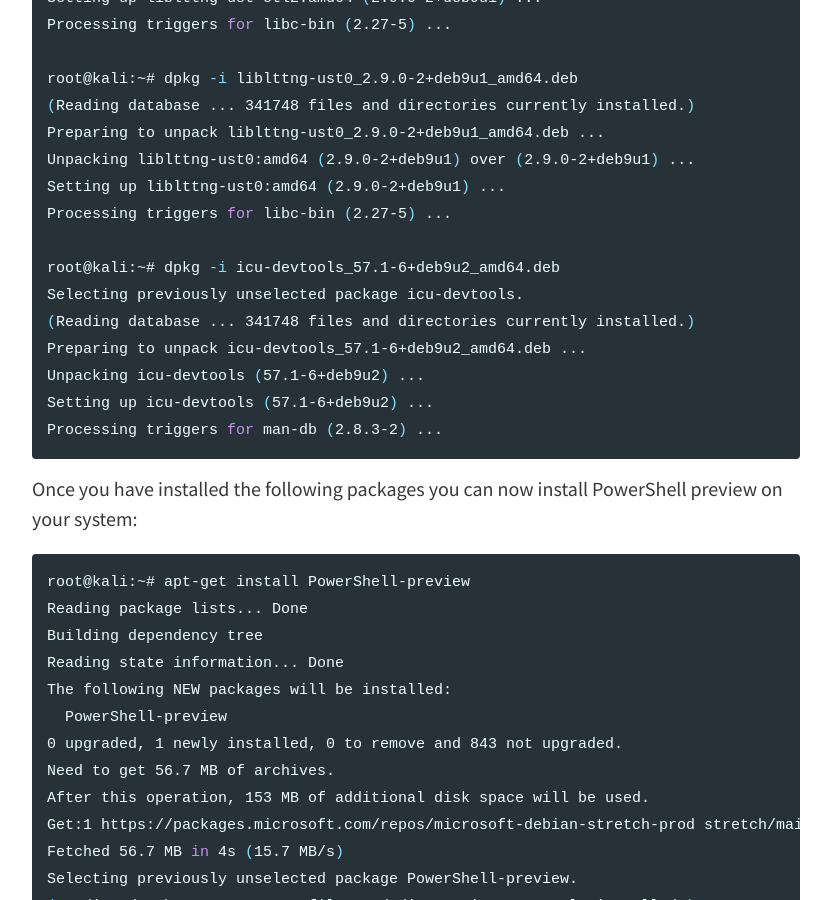
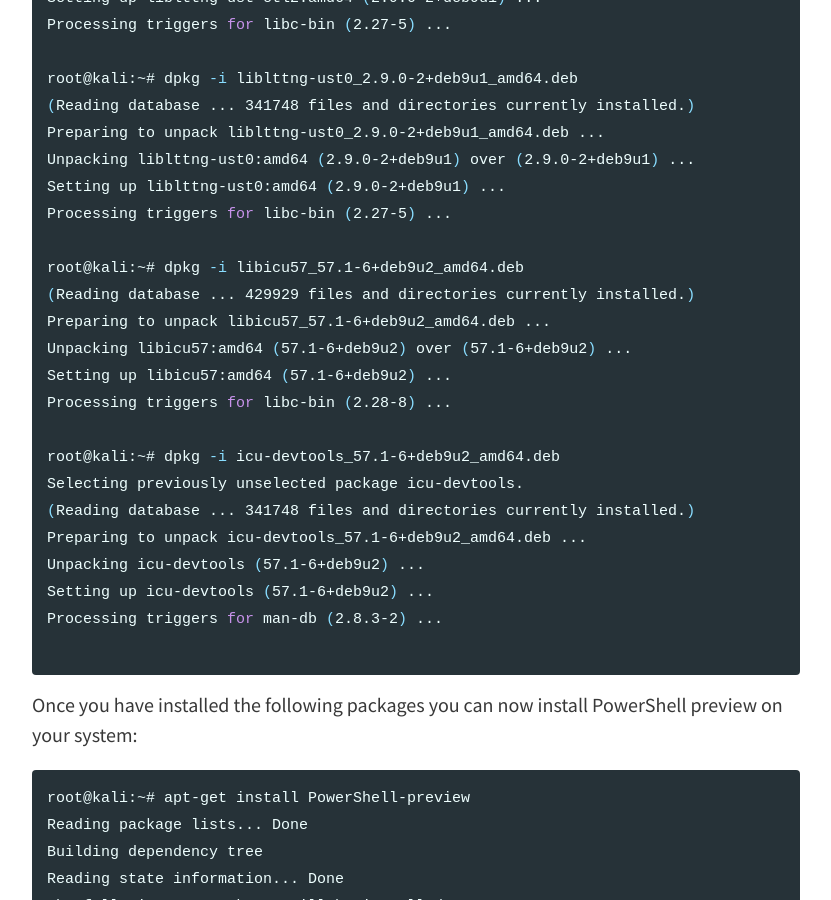
Before and after one commit to NetSec-Focus/netsec-focus.github.io, a Jekyll site: the page built from _posts/2018-09-25-Installing_Powershell_and_Powershell_Preview_on_Kali_Linux_2018-3.markdown, in a window 1280 px wide and 900 px high, scrolled down 4022 px. Shown: the whole window, without its empty margins (224-1055 px from the left). Built offline with Jekyll 4.4.1, drawn with Linux system fonts in a browser that asks for light colours.

Commit message:
re-sync (#10)
* Create 2018-09-25-Installing_Powershell_and_Powershell_Preview_on_Kali_Linux_2018.3

* moving TJnull's post to live (#8)

* Typos

minor grammar

* Moved OSCP post to _posts

* Update 2018-09-25-Installing_Powershell_and_Powershell_Preview_on_Kali_Linux_2018-3.markdown

* Update 2018-09-25-Installing_Powershell_and_Powershell_Preview_on_Kali_Linux_2018-3.markdown

* Delete 2018-09-25-Installing_Powershell_and_Powershell_Preview_on_Kali_Linux_2018.3

````diff
--- a/_posts/2018-09-25-Installing_Powershell_and_Powershell_Preview_on_Kali_Linux_2018-3.markdown
+++ b/_posts/2018-09-25-Installing_Powershell_and_Powershell_Preview_on_Kali_Linux_2018-3.markdown
@@ -143,6 +143,13 @@ Unpacking liblttng-ust0:amd64 (2.9.0-2+deb9u1) over (2.9.0-2+deb9u1) ...
 Setting up liblttng-ust0:amd64 (2.9.0-2+deb9u1) ...
 Processing triggers for libc-bin (2.27-5) ...
 
+root@kali:~# dpkg -i libicu57_57.1-6+deb9u2_amd64.deb
+(Reading database ... 429929 files and directories currently installed.)
+Preparing to unpack libicu57_57.1-6+deb9u2_amd64.deb ...
+Unpacking libicu57:amd64 (57.1-6+deb9u2) over (57.1-6+deb9u2) ...
+Setting up libicu57:amd64 (57.1-6+deb9u2) ...
+Processing triggers for libc-bin (2.28-8) ...
+
 root@kali:~# dpkg -i icu-devtools_57.1-6+deb9u2_amd64.deb
 Selecting previously unselected package icu-devtools.
 (Reading database ... 341748 files and directories currently installed.)
@@ -150,6 +157,7 @@ Preparing to unpack icu-devtools_57.1-6+deb9u2_amd64.deb ...
 Unpacking icu-devtools (57.1-6+deb9u2) ...
 Setting up icu-devtools (57.1-6+deb9u2) ...
 Processing triggers for man-db (2.8.3-2) ...
+
 ```
 
 Once you have installed the following packages you can now install PowerShell preview on your system:
````
